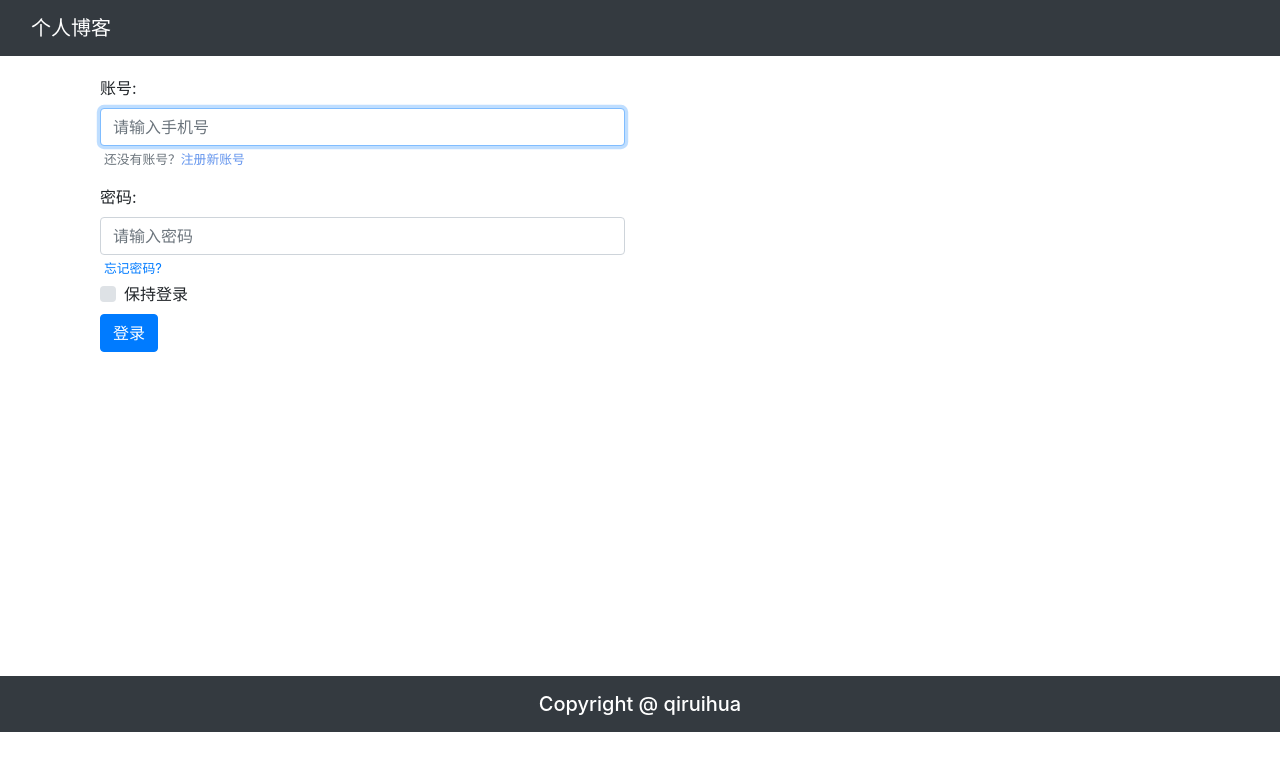
After one commit to suze233/kira, a Django app: page /login/ in a window 1280 px wide. The commit adds this page. Shown: the top 771 px of the page. Run offline with Django 3.2, Linux system fonts and the light colour scheme; some libraries are stand-ins or nearby versions.

Commit message:
更新登陆注册页

```diff
--- /dev/null
+++ b/templates/login.html
@@ -0,0 +1,76 @@
+<!DOCTYPE html>
+{% load static %}
+<!-- 网站主语言 -->
+<html lang="zh-cn">
+
+<head>
+    <!-- 网站采用的字符编码 -->
+    <meta charset="utf-8">
+    <!-- 网站标题 -->
+    <title>登录</title>
+    <!-- 引入bootstrap的css文件 -->
+    <link rel="stylesheet" href="{% static 'bootstrap/css/bootstrap.min.css' %}">
+    <!-- 引入vuejs -->
+    <script type="text/javascript" src="{% static 'js/vue-2.5.16.js' %}"></script>
+    <script type="text/javascript" src="{% static 'js/axios-0.18.0.min.js' %}"></script>
+</head>
+
+<body>
+<div id="app">
+
+<!-- 定义导航栏 -->
+<nav class="navbar navbar-expand-lg navbar-dark bg-dark">
+    <div class="container">
+        <!-- 导航栏商标 -->
+        <div>
+            <a class="navbar-brand" href="./index.html">个人博客</a>
+        </div>
+    </div>
+    <div class="navbar-collapse">
+    </div>
+</nav>
+<!--content-->
+<div class="container" style="height: 600px;margin-top: 20px">
+    <div class="row" >
+        <div class="col-12">
+            <div class="col-6">
+                <form class="login" id="login_form" method="POST">
+                    <div class="form-group">
+                        <label for="id_login">账号: </label>
+                        <input type="text" name="mobile" placeholder="请输入手机号" autofocus="autofocus" required id="id_login" class="form-control" v-model="mobile" @blur="check_mobile"/>
+                        <small class="form-text text-muted ml-1">还没有账号？<a href="../register/" style="color: cornflowerblue; ">注册新账号</a>
+                        </small>
+                    </div>
+                    <div class="form-group mb-1">
+                        <label for="id_password">密码:</label>
+                        <input type="password" name="password" placeholder="请输入密码" required id="id_password" class="form-control" v-model="password" @blur="check_password"/>
+                        <small class="form-text text-muted ml-1"><a class="secondaryAction layui-text" href="./forget_password.html">忘记密码?</a>
+                        </small>
+                    </div>
+                    <div class="custom-control custom-checkbox mb-2">
+                        <input type="checkbox" name="remember" id="id_remember" checked class="custom-control-input" v-model="remembered"/>
+                        <label for="id_remember" class="custom-control-label">保持登录</label>
+                    </div>
+                    <button class="primaryAction btn btn-primary" type="submit" id="submit_login" @click="on_submit">登录</button>
+                </form>
+            </div>
+        </div>
+    </div>
+</div>
+
+
+<!-- Footer -->
+<footer class="py-3 bg-dark" id="footer">
+    <div class="container">
+        <h5 class="m-0 text-center text-white">Copyright @ qiruihua</h5>
+    </div>
+</footer>
+
+</div>
+<!-- 引入js -->
+<script type="text/javascript" src="{% static 'js/host.js' %}"></script>
+<script type="text/javascript" src="{% static 'js/common.js' %}"></script>
+<script type="text/javascript" src="{% static 'js/login.js' %}"></script>
+</body>
+
+</html>
--- a/templates/register.html
+++ b/templates/register.html
@@ -30,7 +30,7 @@
     <div class="navbar-collapse">
         <ul class="nav navbar-nav">
             <li class="nav-item">
-                <a class="nav-link" href="./login.html">登录</a>
+                <a class="nav-link" href="../login/">登录</a>
             </li>
         </ul>
     </div>
--- a/users/urls.py
+++ b/users/urls.py
@@ -1,6 +1,7 @@
 from django.urls import path
-from users.views import RegisterView
+from users.views import RegisterView, LoginView
 
 urlpatterns = [
     path('register/', RegisterView.as_view(), name='register'),
+    path('login/', LoginView.as_view(), name='login'),
 ]
--- a/users/views.py
+++ b/users/views.py
@@ -8,3 +8,8 @@ from django.views import View
 class RegisterView(View):
     def get(self, request):
         return render(request, 'register.html')
+
+
+class LoginView(View):
+    def get(self, request):
+        return render(request, 'login.html')
```
Also changed, not shown: 1 other file.
